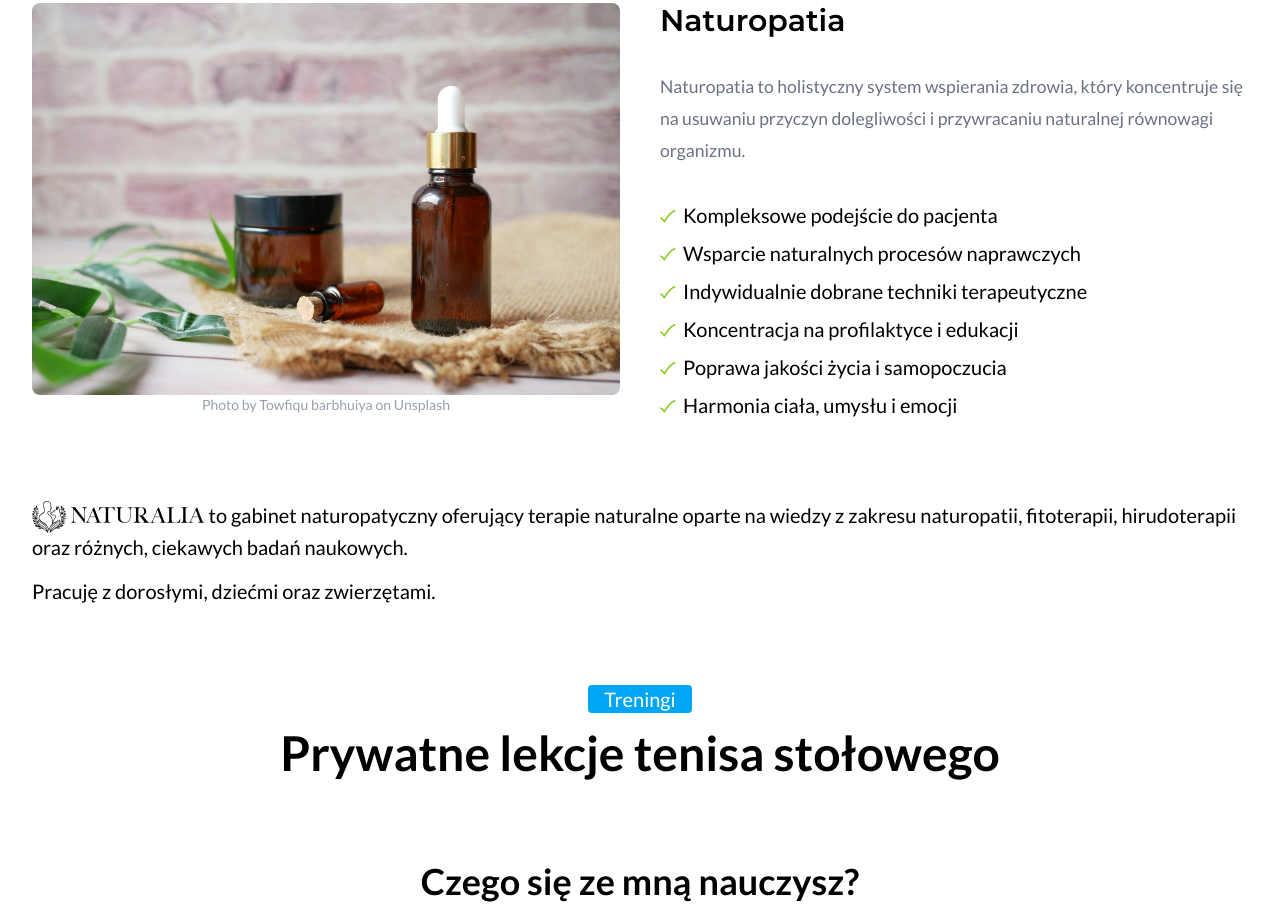
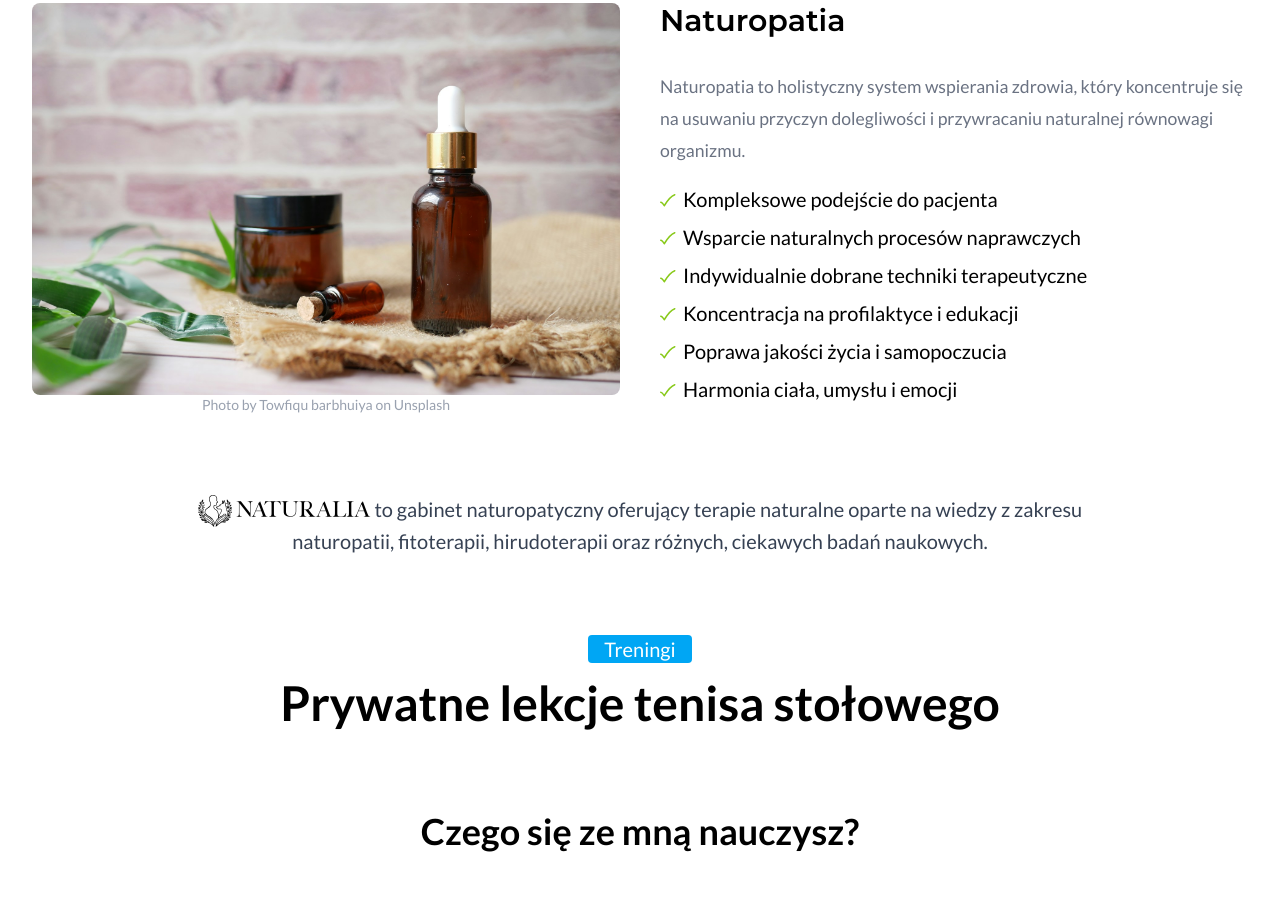
Before and after one commit to karolskolasinski/naturalia, a website with bundled scripts: page index.html in a window 1280 px wide. Shown: the part 877-1785 px from the top of the page. Built offline with nearby package versions, Linux system fonts and the light colour scheme; files whose address does not match are found by name.

Commit message:
section 1

```diff
--- a/index.html
+++ b/index.html
@@ -184,7 +184,7 @@
             </p>
 
             <ul
-              class="pt-4 space-y-1.5 list-image-[url(/img/icons/check.svg)] list-inside marker:text-primary-500"
+              class="space-y-1.5 list-image-[url(/img/icons/check.svg)] list-inside marker:text-primary-500"
             >
               <li data-aos="fade-up">Kompleksowe podejście do pacjenta</li>
               <li data-aos="fade-up">Wsparcie naturalnych procesów naprawczych</li>
@@ -197,14 +197,16 @@
         </div>
 
         <div>
-          <p data-aos="fade-up">
+          <p data-aos="fade-up" class="text-center max-w-4xl">
             <span class="inline-flex gap-1 items-baseline">
               <img src="/img/logo.svg" alt="naturalia sygnet" class="h-8 z-10 self-end">
               <span class="font-modern-symphony">NATURALIA</span>
-            </span> to gabinet naturopatyczny oferujący terapie naturalne oparte na wiedzy z zakresu
-            naturopatii, fitoterapii, hirudoterapii oraz różnych, ciekawych badań naukowych.
+            </span>
+            <span class="text-gray-700">
+              to gabinet naturopatyczny oferujący terapie naturalne oparte na wiedzy z zakresu
+              naturopatii, fitoterapii, hirudoterapii oraz różnych, ciekawych badań naukowych.
+            </span>
           </p>
-          <p class="pt-4" data-aos="fade-up">Pracuję z dorosłymi, dziećmi oraz zwierzętami.</p>
         </div>
 
         <div class="self-center flex flex-col gap-4 items-center">
```
Also changed, not shown: css/output.css.
